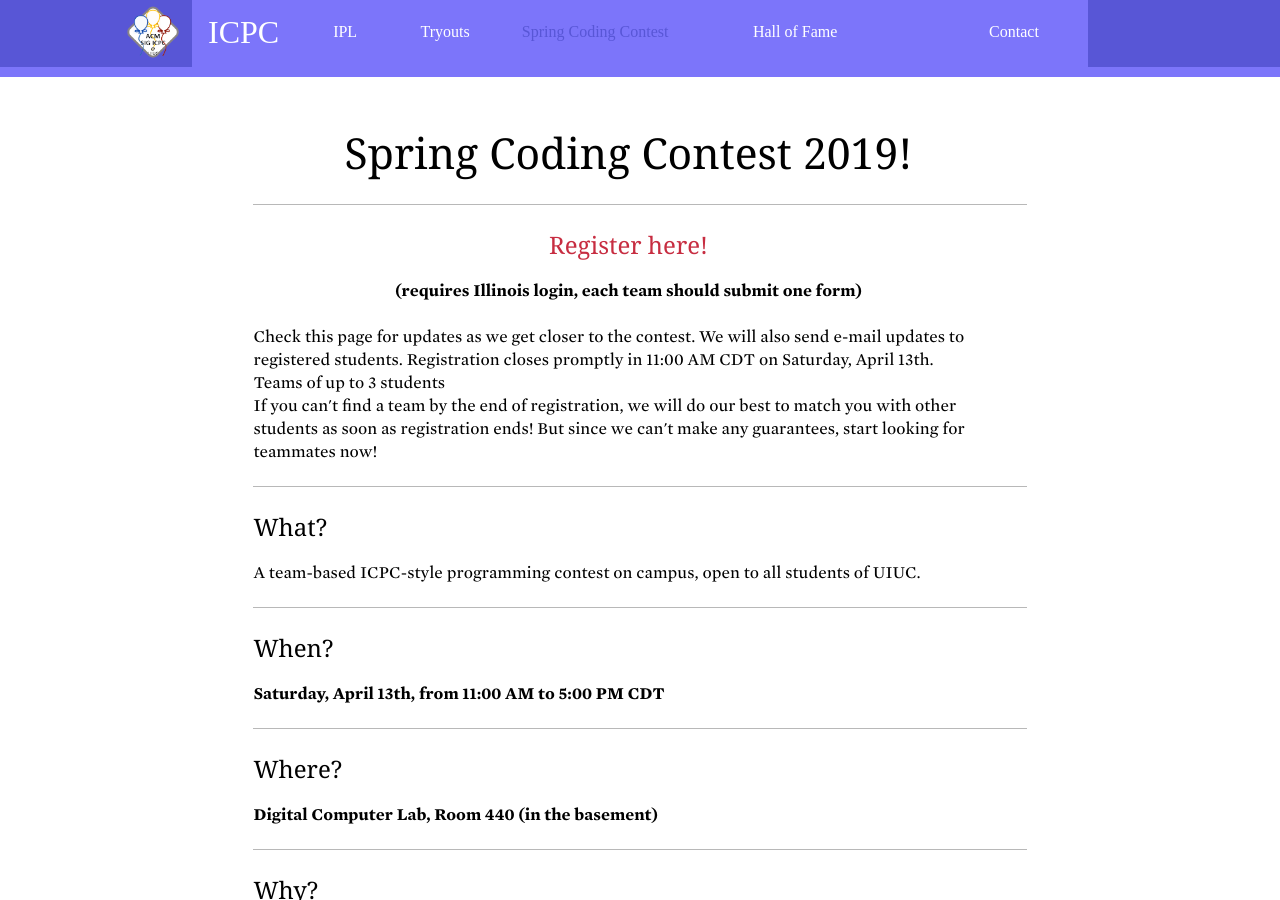
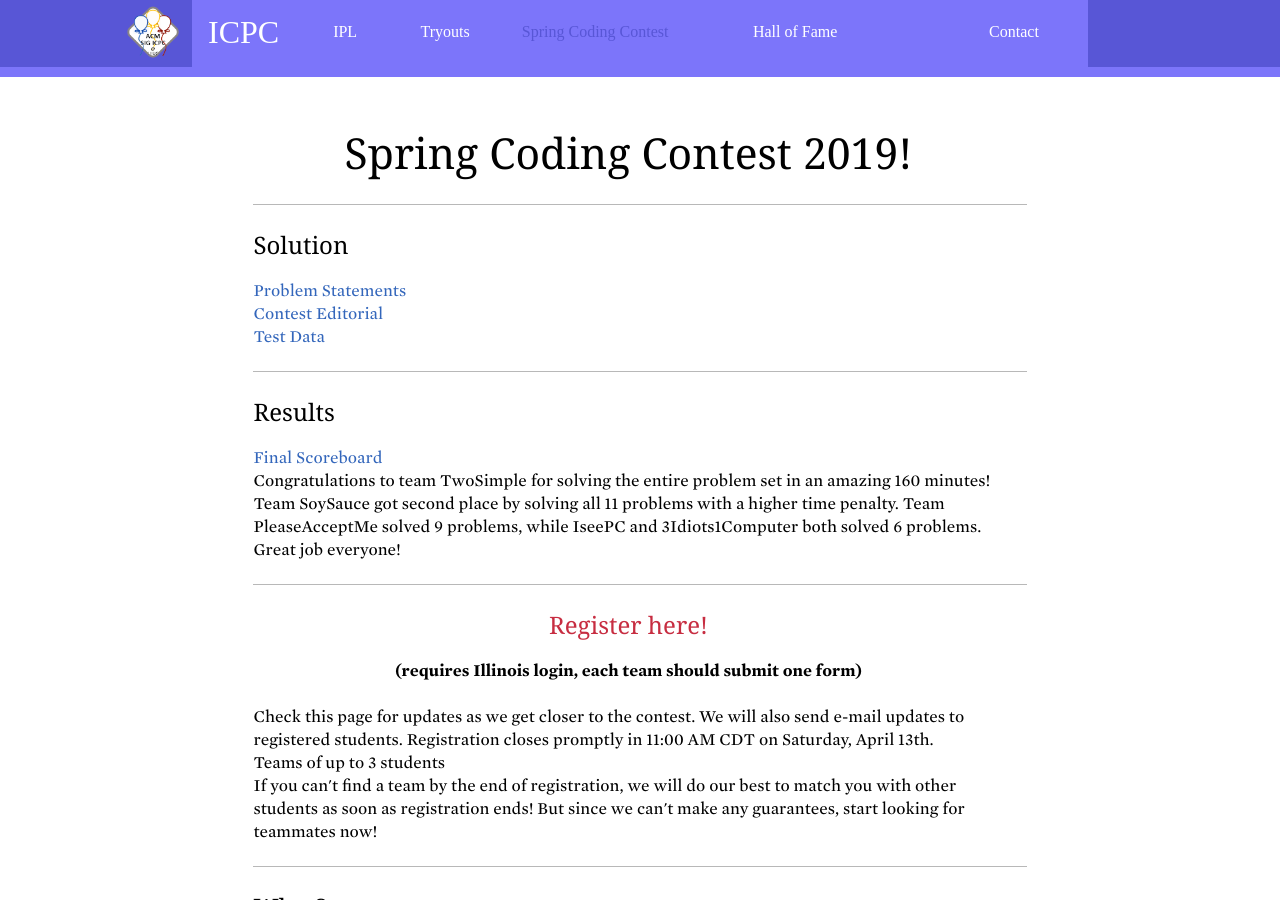
Before and after one commit to acm-uiuc/icpc-website, a Jekyll site: the page built from scc.html, in a window 1280 px wide and 900 px high. Built offline with Jekyll 4.4.1, drawn with Linux system fonts in a browser that asks for light colours; nearby versions of some CDN libraries; some web fonts are replaced.

Commit message:
Update SCC results

```diff
--- a/scc.html
+++ b/scc.html
@@ -5,6 +5,19 @@ title: Spring Coding Contest
 
 <div class="item">
     <h1 class="title" style="text-align:center">Spring Coding Contest 2019!</h1>
+</div>
+
+<div class="item">
+  <h2 class="title">Solution</h2>
+  <a href="https://github.com/icpc-uiuc/icpc-scc19/blob/master/statement.pdf">Problem Statements</a><br>
+  <a href="https://github.com/icpc-uiuc/icpc-scc19/blob/master/editorial.pdf">Contest Editorial</a><br>
+  <a href="https://github.com/icpc-uiuc/icpc-scc19">Test Data</a><br>
+</div>
+
+<div class="item">
+  <h2 class="title">Results</h2>
+  <a href="https://github.com/icpc-uiuc/icpc-scc19/blob/master/scoreboard.png">Final Scoreboard</a><br>
+  Congratulations to team TwoSimple for solving the entire problem set in an amazing 160 minutes! Team SoySauce got second place by solving all 11 problems with a higher time penalty. Team PleaseAcceptMe solved 9 problems, while IseePC and 3Idiots1Computer both solved 6 problems. Great job everyone!
 </div>
 
 <div class="item">
```
